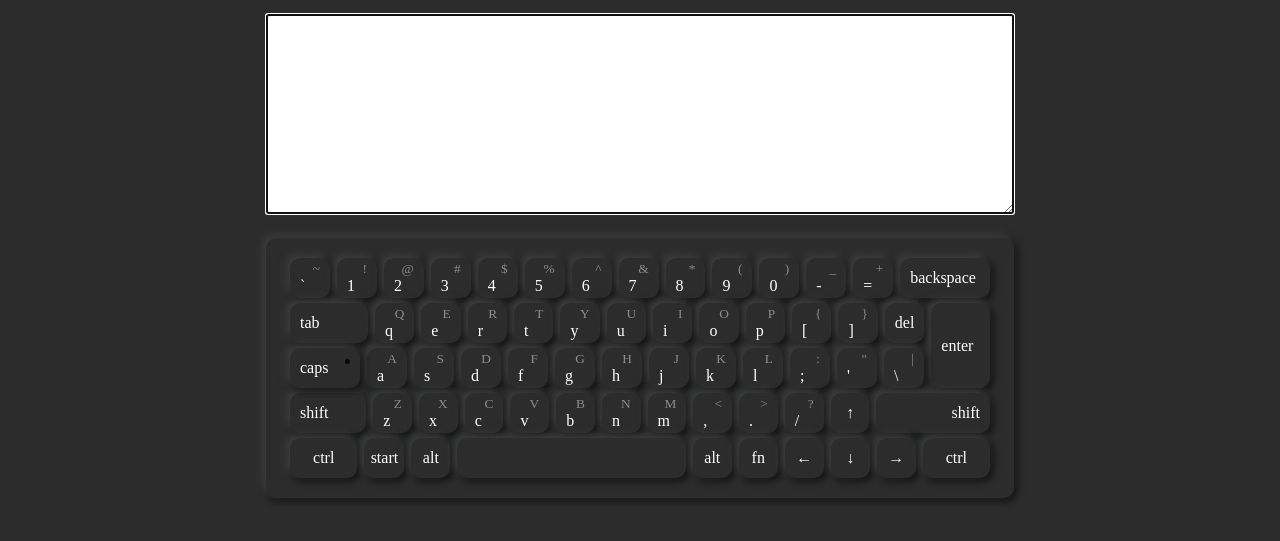
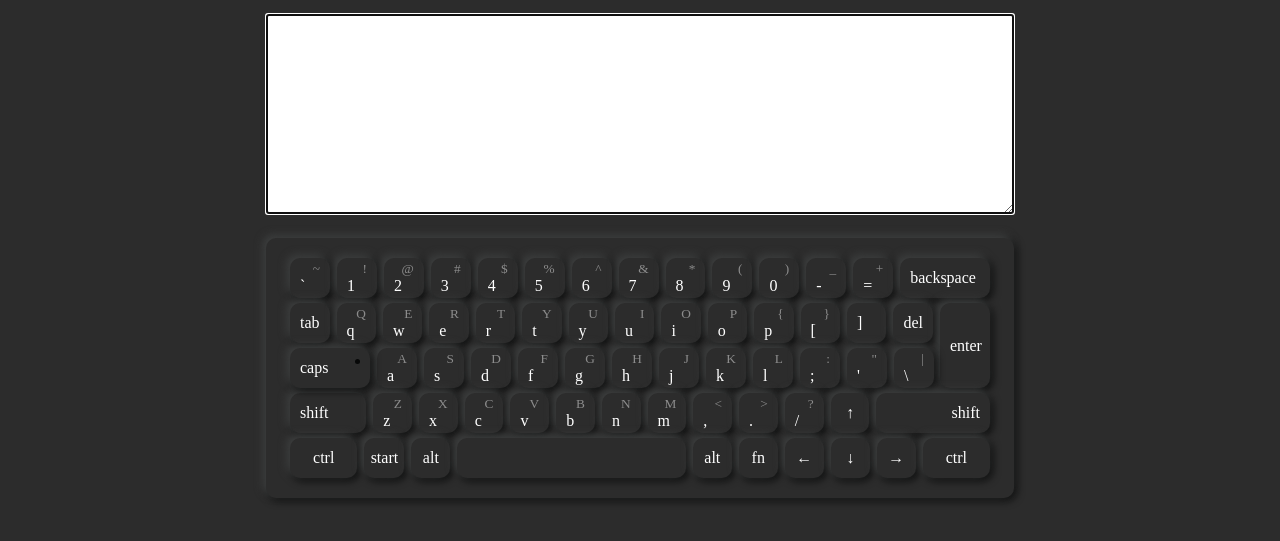
Before and after one commit to knnfmx/virtual-keyboard, a plain HTML site: page index.html in a window 1280 px wide. Shown: the part 105-646 px from the top of the page. Drawn offline with Linux system fonts and the light colour scheme.

Commit message:
fix: del btn data-key

```diff
--- a/script.js
+++ b/script.js
@@ -40,8 +40,8 @@ document.addEventListener('DOMContentLoaded', () => {
     firstKeysRowCode: ['Backquote', 'Digit1', 'Digit2', 'Digit3', 'Digit4', 'Digit5', 'Digit6', 'Digit7', 'Digit8', 'DIgit9', 'Digit0', 'Minus', 'Equal', 'Backspace'],
     firstKeysRow: ['`', '1', '2','3', '4', '5', '6', '7', '8', '9', '0', '-', '=', 'backspace'],
     firstKeysRowShift: ['~', '!', '@','#', '$', '%', '^', '&', '*', '(', ')', '_', '+', ''],
-    secondKeysRowCode: ['Tab', 'KeyQ', 'KeyW', 'KeyE', 'KeyR', 'KeyT', 'KeyY', 'KeyU', 'KeyI', 'KeyO', 'KeyP', 'BracketLeft', 'BracketRight', 'Enter'],
-    secondKeysRow: ['tab', 'q', 'e', 'r', 't', 'y', 'u', 'i', 'o', 'p', '[', ']', 'del', 'enter'],
+    secondKeysRowCode: ['Tab', 'KeyQ', 'KeyW', 'KeyE', 'KeyR', 'KeyT', 'KeyY', 'KeyU', 'KeyI', 'KeyO', 'KeyP', 'BracketLeft', 'BracketRight', 'Del', 'Enter'],
+    secondKeysRow: ['tab', 'q', 'w', 'e', 'r', 't', 'y', 'u', 'i', 'o', 'p', '[', ']', 'del', 'enter'],
     secondKeysRowShift: ['', 'Q', 'E', 'R', 'T', 'Y', 'U', 'I', 'O', 'P', '{', '}', '', ''],
     thirdKeysRowCode: ['CapsLock', 'KeyA', 'KeyS', 'KeyD', 'KeyF', 'KeyG', 'KeyH', 'KeyJ', 'KeyK', 'KeyL', 'Semicolon', 'Quote', 'Backslash'],
     thirdKeysRow: ['caps', 'a', 's', 'd', 'f', 'g', 'h', 'j', 'k', 'l', ';', '\'', '\\'],
@@ -184,8 +184,9 @@ document.addEventListener('DOMContentLoaded', () => {
       });
     }
   });
+
+
   document.onkeydown = function (ev) {
-    console.log(ev.code);
     let key = document.querySelector(`.rows__key[data-key="${ev.code}"]`);
     if (key.classList.contains('capslock')) {
       key.classList.toggle('_active');
@@ -197,9 +198,9 @@ document.addEventListener('DOMContentLoaded', () => {
     }
     key.classList.add('key_active');
   };
+
   document.onkeyup = function (ev) {
     let key = document.querySelector(`.rows__key[data-key="${ev.code}"]`);
     key.classList.remove('key_active');
-    // keys.forEach(el => el.classList.remove('key_active'));
   };
 });
--- a/style.css
+++ b/style.css
@@ -71,7 +71,7 @@
 }
 
 .keyboard__rows:nth-child(3) {
-  width: calc(100% - 65px);
+  width: calc(100% - 55px);
 }
 
 .rows__key {
@@ -107,11 +107,11 @@
   width: 90px;
 }
 .enter {
-  width: 60px;
+  width: 50px;
   height: 85px;
 }
 .tab {
-  width: 80px;
+  width: 40px;
 }
 .shift-left {
   width: 80px;
@@ -126,7 +126,7 @@
 }
 .capslock {
   position: relative;
-  width: 70px;
+  width: 80px;
 }
 .whitespace {
   width: 240px;
```
